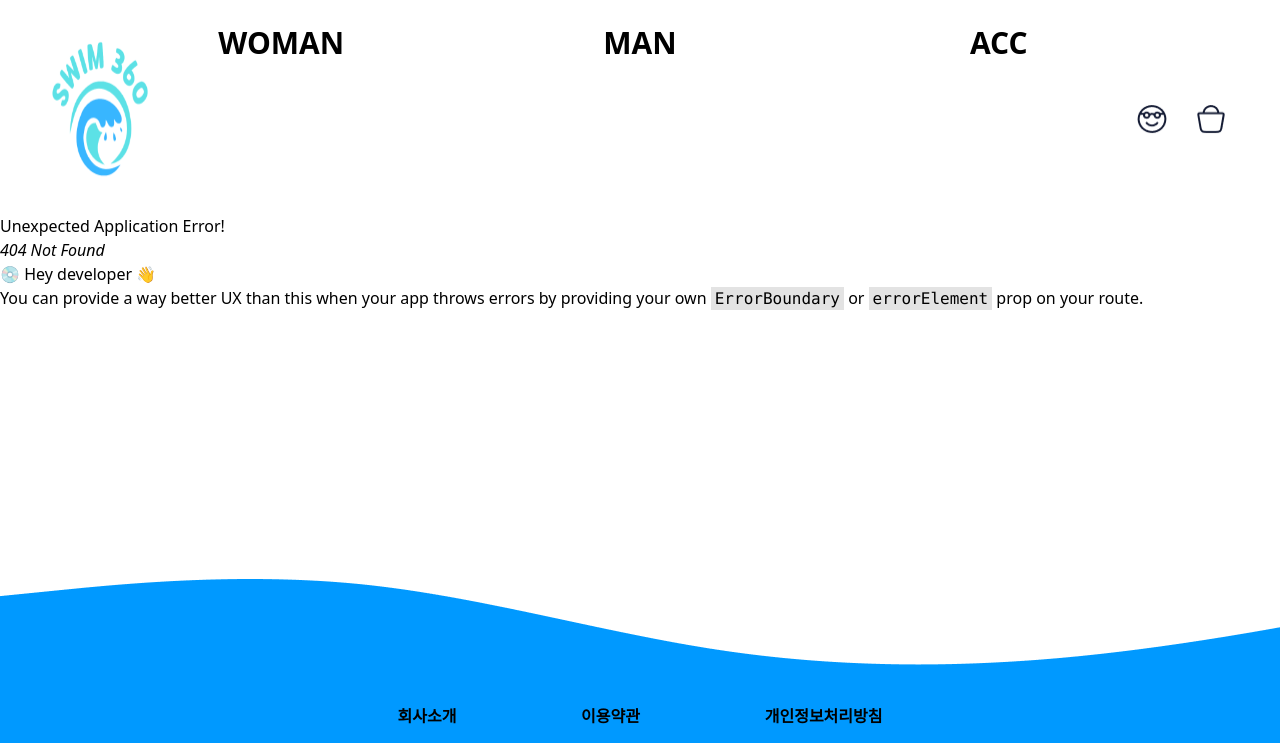
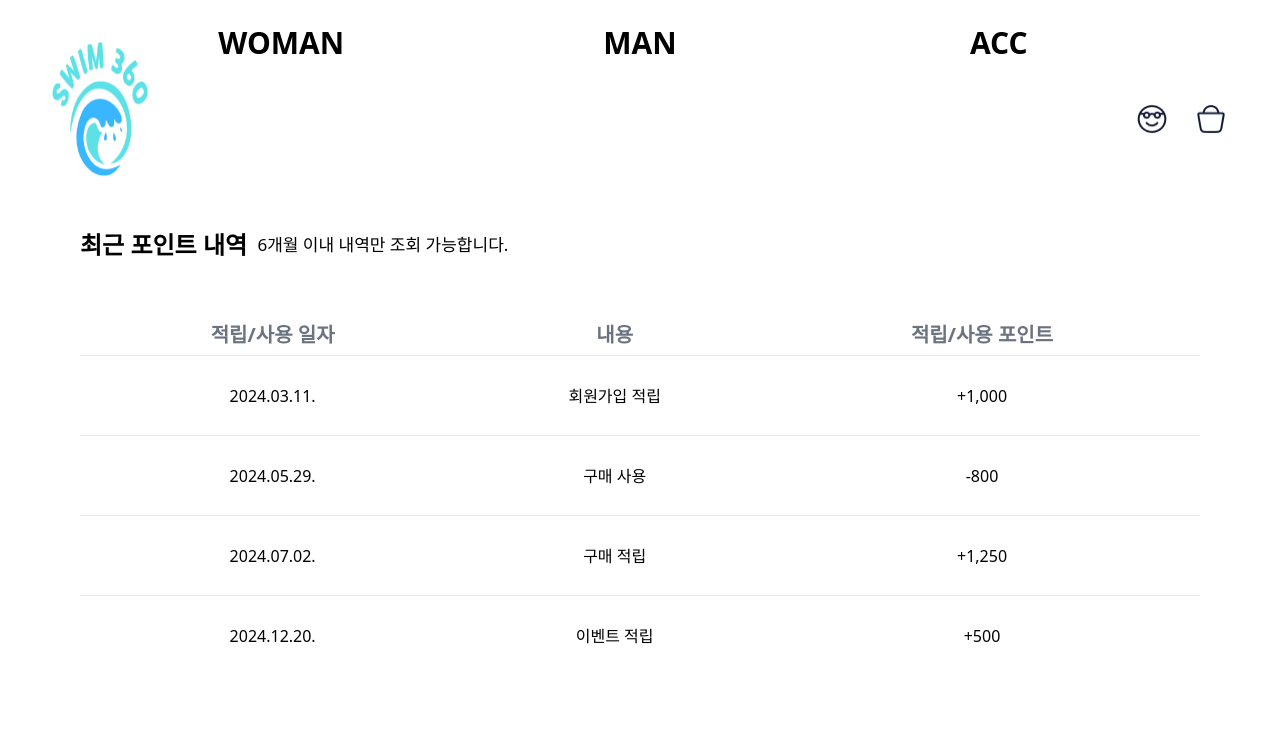
Before and after one commit to ormcamp-fe-3rd/swim360, a React (Vite) app in the folder frontend/: page /mypage/details in a window 1280 px wide. Before the commit this address had no page. Shown: the top 743 px of the page. Built offline with nearby package versions, Linux system fonts and the light colour scheme.

Commit message:
design: 포인트 내역 페이지 구현

```diff
--- /dev/null
+++ b/frontend/src/components/mypage/PointAndReviewList.tsx
@@ -0,0 +1,108 @@
+import {
+  Table,
+  TableBody,
+  TableCell,
+  TableHead,
+  TableHeader,
+  TableRow,
+} from "@/components/ui/table";
+
+const points = [
+  {
+    date: "2024.03.11.",
+    name: "회원가입 적립",
+    amount: "+1,000",
+  },
+  {
+    date: "2024.05.29.",
+    name: "구매 사용",
+    amount: "-800",
+  },
+  {
+    date: "2024.07.02.",
+    name: "구매 적립",
+    amount: "+1,250",
+  },
+  {
+    date: "2024.12.20.",
+    name: "이벤트 적립",
+    amount: "+500",
+  },
+];
+
+export default function PointAndReviewList() {
+  return (
+    <div className="w-full px-20">
+      <div className="flex w-full items-center justify-start py-[14.8px]">
+        <div className="mr-[10.36px] text-2xl font-semibold">
+          최근 포인트 내역
+        </div>
+        <div className="text-[17px]">6개월 이내 내역만 조회 가능합니다.</div>
+      </div>
+      <Table className="mt-10">
+        <TableHeader>
+          <TableRow>
+            <TableHead className="text-center text-xl font-semibold">
+              적립/사용 일자
+            </TableHead>
+            <TableHead className="text-center text-xl font-semibold">
+              내용
+            </TableHead>
+            <TableHead className="text-center text-xl font-semibold">
+              적립/사용 포인트
+            </TableHead>
+          </TableRow>
+        </TableHeader>
+        <TableBody>
+          {points.map((point) => (
+            <TableRow key={point.date} className="h-20">
+              <TableCell className="text-center text-base">
+                {point.date}
+              </TableCell>
+              <TableCell className="text-center text-base">
+                {point.name}
+              </TableCell>
+              <TableCell className="text-center text-base">
+                {point.amount}
+              </TableCell>
+            </TableRow>
+          ))}
+        </TableBody>
+      </Table>
+    </div>
+  );
+}
+
+// export default function PointAndReviewList() {
+//   return (
+//     <>
+//       <div className="w-full">
+//         <div className="flex w-full items-center justify-start py-[14.8px]">
+//           <div className="mr-[10.36px] text-2xl font-semibold">
+//             최근 포인트 내역
+//           </div>
+//           <div className="text-[17px]">6개월 이내 내역만 조회 가능합니다.</div>
+//         </div>
+//         <div className="grid w-full grid-flow-col grid-cols-3 gap-2 border-y border-black text-center">
+//           <div>적립/사용 일자</div>
+//           <div>적립/사용 내용</div>
+//           <div>적립/사용 포인트</div>
+//         </div>
+
+//         <div className="h-[759px] overflow-y-scroll">
+//           <div className="grid w-full grid-flow-col grid-cols-3 border-b border-black pt-3">
+//             <div className="flex flex-col items-center justify-center hover:underline">
+//               <div>2024.11.12</div>
+//             </div>
+//             <div className="flex flex-col items-center justify-center hover:underline">
+//               dd
+//             </div>
+//             <div className="flex flex-col items-center justify-center hover:underline">
+//               dd
+//             </div>
+//           </div>
+//         </div>
+//       </div>
+//     </>
+//   );
+// }
--- /dev/null
+++ b/frontend/src/components/mypage/PointAndReviewTab.tsx
@@ -0,0 +1,6 @@
+export default function PointAndReviewTab() {
+  return (
+    <>
+    </>
+  );
+}
--- /dev/null
+++ b/frontend/src/components/ui/table.tsx
@@ -0,0 +1,120 @@
+import * as React from "react"
+
+import { cn } from "@/lib/utils"
+
+const Table = React.forwardRef<
+  HTMLTableElement,
+  React.HTMLAttributes<HTMLTableElement>
+>(({ className, ...props }, ref) => (
+  <div className="relative w-full overflow-auto">
+    <table
+      ref={ref}
+      className={cn("w-full caption-bottom text-sm", className)}
+      {...props}
+    />
+  </div>
+))
+Table.displayName = "Table"
+
+const TableHeader = React.forwardRef<
+  HTMLTableSectionElement,
+  React.HTMLAttributes<HTMLTableSectionElement>
+>(({ className, ...props }, ref) => (
+  <thead ref={ref} className={cn("[&_tr]:border-b", className)} {...props} />
+))
+TableHeader.displayName = "TableHeader"
+
+const TableBody = React.forwardRef<
+  HTMLTableSectionElement,
+  React.HTMLAttributes<HTMLTableSectionElement>
+>(({ className, ...props }, ref) => (
+  <tbody
+    ref={ref}
+    className={cn("[&_tr:last-child]:border-0", className)}
+    {...props}
+  />
+))
+TableBody.displayName = "TableBody"
+
+const TableFooter = React.forwardRef<
+  HTMLTableSectionElement,
+  React.HTMLAttributes<HTMLTableSectionElement>
+>(({ className, ...props }, ref) => (
+  <tfoot
+    ref={ref}
+    className={cn(
+      "border-t bg-gray-100/50 font-medium [&>tr]:last:border-b-0 dark:bg-gray-800/50",
+      className
+    )}
+    {...props}
+  />
+))
+TableFooter.displayName = "TableFooter"
+
+const TableRow = React.forwardRef<
+  HTMLTableRowElement,
+  React.HTMLAttributes<HTMLTableRowElement>
+>(({ className, ...props }, ref) => (
+  <tr
+    ref={ref}
+    className={cn(
+      "border-b transition-colors hover:bg-gray-100/50 data-[state=selected]:bg-gray-100 dark:hover:bg-gray-800/50 dark:data-[state=selected]:bg-gray-800",
+      className
+    )}
+    {...props}
+  />
+))
+TableRow.displayName = "TableRow"
+
+const TableHead = React.forwardRef<
+  HTMLTableCellElement,
+  React.ThHTMLAttributes<HTMLTableCellElement>
+>(({ className, ...props }, ref) => (
+  <th
+    ref={ref}
+    className={cn(
+      "h-10 px-2 text-left align-middle font-medium text-gray-500 [&:has([role=checkbox])]:pr-0 [&>[role=checkbox]]:translate-y-[2px] dark:text-gray-400",
+      className
+    )}
+    {...props}
+  />
+))
+TableHead.displayName = "TableHead"
+
+const TableCell = React.forwardRef<
+  HTMLTableCellElement,
+  React.TdHTMLAttributes<HTMLTableCellElement>
+>(({ className, ...props }, ref) => (
+  <td
+    ref={ref}
+    className={cn(
+      "p-2 align-middle [&:has([role=checkbox])]:pr-0 [&>[role=checkbox]]:translate-y-[2px]",
+      className
+    )}
+    {...props}
+  />
+))
+TableCell.displayName = "TableCell"
+
+const TableCaption = React.forwardRef<
+  HTMLTableCaptionElement,
+  React.HTMLAttributes<HTMLTableCaptionElement>
+>(({ className, ...props }, ref) => (
+  <caption
+    ref={ref}
+    className={cn("mt-4 text-sm text-gray-500 dark:text-gray-400", className)}
+    {...props}
+  />
+))
+TableCaption.displayName = "TableCaption"
+
+export {
+  Table,
+  TableHeader,
+  TableBody,
+  TableFooter,
+  TableHead,
+  TableRow,
+  TableCell,
+  TableCaption,
+}
--- a/frontend/src/routes/index.tsx
+++ b/frontend/src/routes/index.tsx
@@ -1,4 +1,6 @@
 import { createBrowserRouter, RouterProvider } from "react-router-dom";
+
+import PointAndReviewList from "@/components/mypage/PointAndReviewList";
 
 import Home from "./pages/HomPage";
 import JoinPage from "./pages/JoinPage";
@@ -35,6 +37,10 @@ const router = createBrowserRouter([
   },
   { path: "/mypage/edit",
     element: <MyPageEdit />
+  },
+  {
+    path: "/mypage/details",
+    element: <PointAndReviewList />
   }
 ]);
 
```
